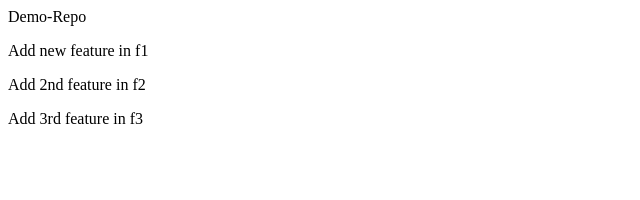
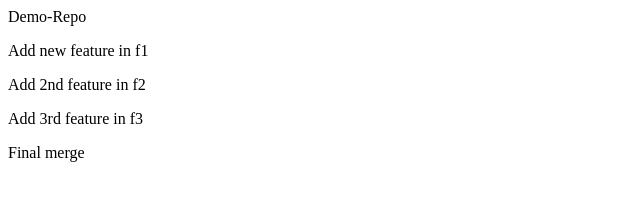
Before and after one commit to ksd-krishnapatnam/Demo-Repo, a plain HTML site: page index.html in a window 1280 px wide. Shown: the full height of the page, 0-640 px from the left. Drawn offline with Linux system fonts and the light colour scheme.

Commit message:
Final merge in main

```diff
--- a/index.html
+++ b/index.html
@@ -2,3 +2,4 @@
 <p>Add new feature in f1</p>
 <p>Add 2nd feature in f2</p>
 <p>Add 3rd feature in f3</p>
+<p>Final merge</p>
```
